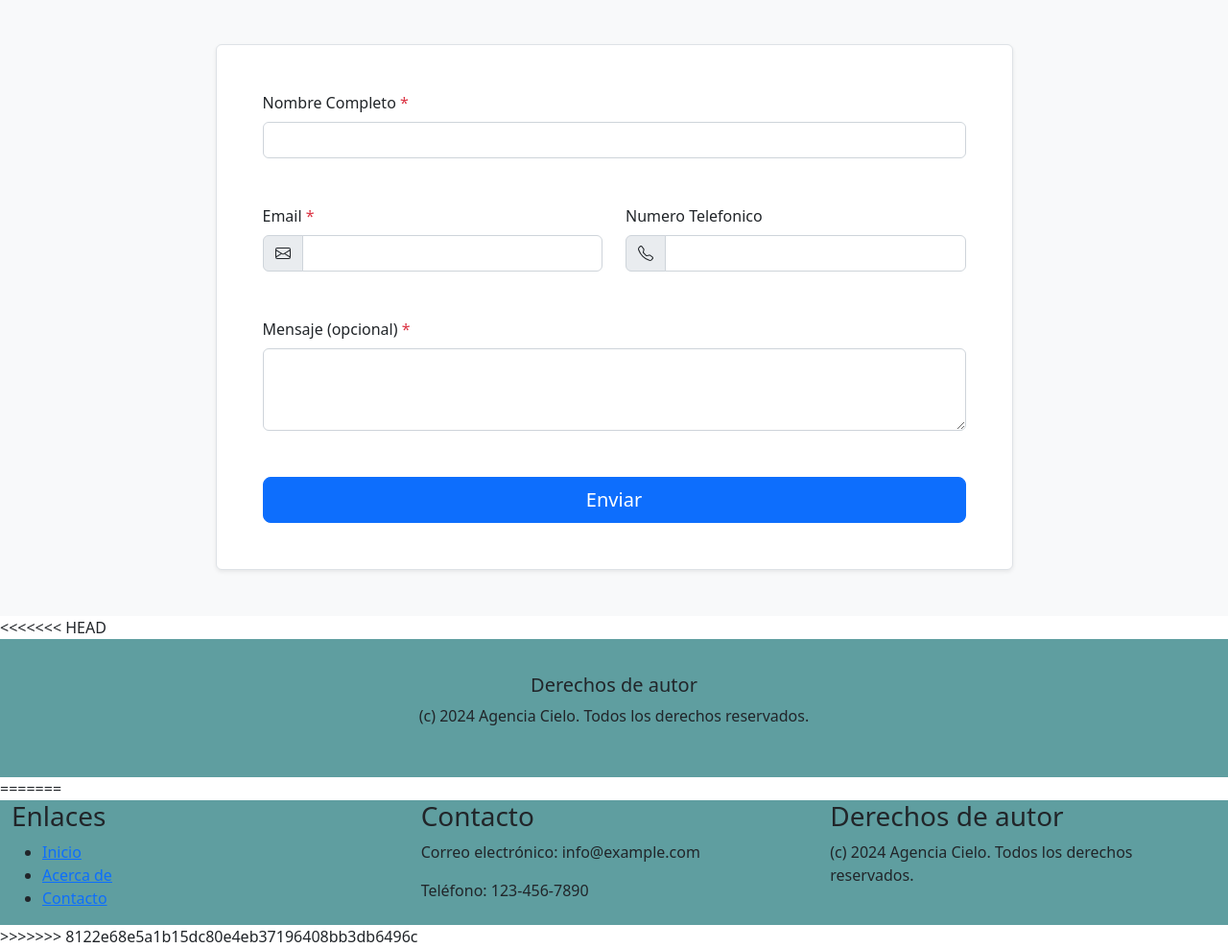
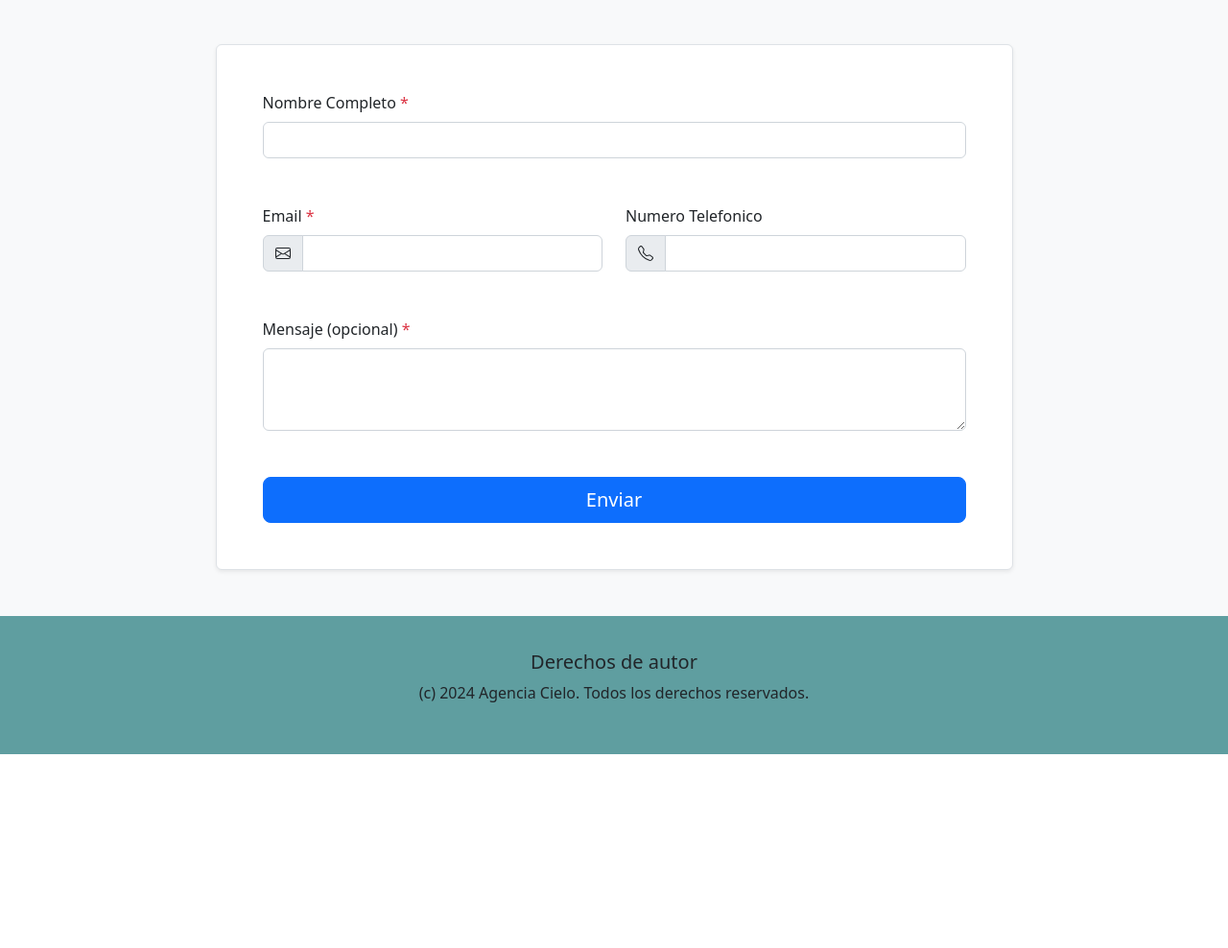
Before and after one commit to mrsoftly/CieloProyect, a Django app: page / in a window 1280 px wide. Shown: the part 1132-2120 px from the top of the page at 96% size. After the commit the page ends 1918 px from the top, so only its background shows below. Run offline with Django 5.2, Linux system fonts and the light colour scheme.

Commit message:
base modificada

```diff
--- a/landing/templates/base.html
+++ b/landing/templates/base.html
@@ -50,7 +50,6 @@
 <script src="https://cdn.jsdelivr.net/npm/bootstrap@5.3.0-alpha1/dist/js/bootstrap.min.js"></script>
 
 </body>
-<<<<<<< HEAD
 <footer class="footer" style="background-color: cadetblue; text-align: center; padding: 20px;">
   <div class="container-fluid">
     <div class="row">
@@ -62,30 +61,4 @@
   </div>
 </footer>
 
-=======
-<footer class="footer" style="background-color: cadetblue;">
-  <div class="container-fluid">
-    <div class="row">
-      <div class="col-lg-4">
-        <h3>Enlaces</h3>
-        <ul>
-          <li><a href="#">Inicio</a></li>
-          <li><a href="#">Acerca de</a></li>
-          <li><a href="#">Contacto</a></li>
-        </ul>
-      </div>
-      <div class="col-lg-4">
-        <h3>Contacto</h3>
-        <p>Correo electrónico: info@example.com</p>
-        <p>Teléfono: 123-456-7890</p>
-      </div>
-      <div class="col-lg-4">
-        <h3>Derechos de autor</h3>
-        <p>(c) 2024 Agencia Cielo. Todos los derechos reservados.</p>
-      </div>
-    </div>
-
-  </div>
-</footer>
->>>>>>> 8122e68e5a1b15dc80e4eb37196408bb3db6496c
 </html>
```
